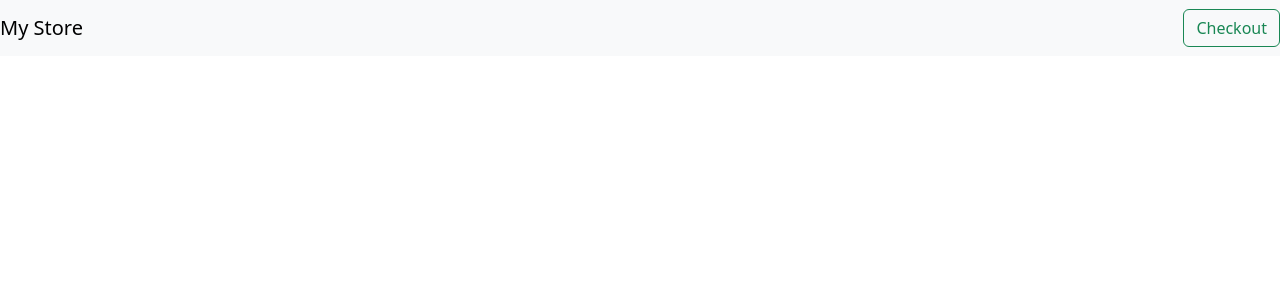
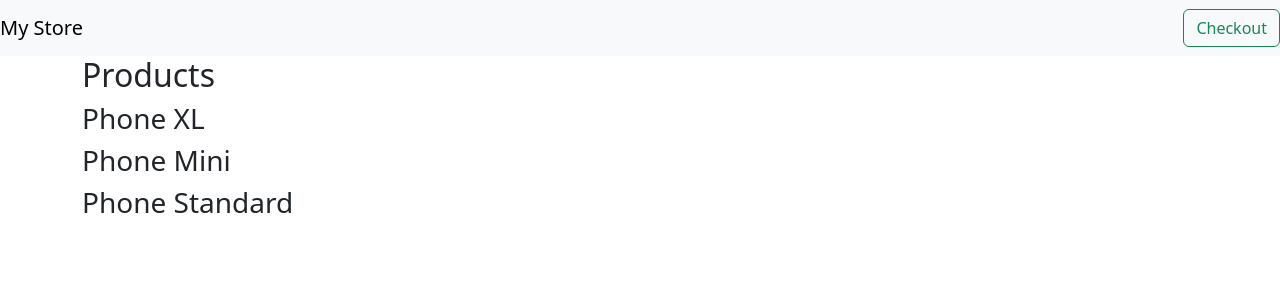
Before and after one commit to MarkoSchoretits/FE24-NG03-shop, an Angular app: page / in a window 1280 px wide. Shown: the top 300 px of the page. Built offline with nearby package versions, Linux system fonts and the light colour scheme.

Commit message:
C add product list loop

```diff
--- a/src/app/app-routing.module.ts
+++ b/src/app/app-routing.module.ts
@@ -1,7 +1,12 @@
 import { NgModule } from '@angular/core';
 import { RouterModule, Routes } from '@angular/router';
+import { ProductListComponent } from './product-list/product-list.component';
 
-const routes: Routes = [];
+const routes: Routes = [
+  {
+    path:"", component: ProductListComponent
+  }
+];
 
 @NgModule({
   imports: [RouterModule.forRoot(routes)],
--- a/src/app/product-list/product-list.component.html
+++ b/src/app/product-list/product-list.component.html
@@ -1 +1,6 @@
-<p>product-list works!</p>
+<h2>Products</h2>
+<div *ngFor="let product of products">
+    <h3>
+        {{ product.name }}
+    </h3>
+</div>
--- a/src/app/product-list/product-list.component.ts
+++ b/src/app/product-list/product-list.component.ts
@@ -1,10 +1,18 @@
-import { Component } from '@angular/core';
+import { Component, OnInit } from '@angular/core';
+import { products } from '../products';
+import { IProducts } from '../IProducts';
 
 @Component({
   selector: 'app-product-list',
   templateUrl: './product-list.component.html',
   styleUrls: ['./product-list.component.css']
 })
-export class ProductListComponent {
+export class ProductListComponent implements OnInit {
+  products:IProducts[] = products;
+
+  constructor() { }
+
+  ngOnInit(): void {
+  }
 
 }
```
